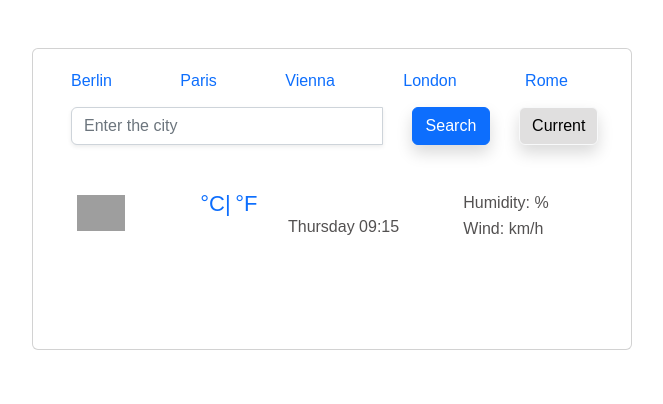
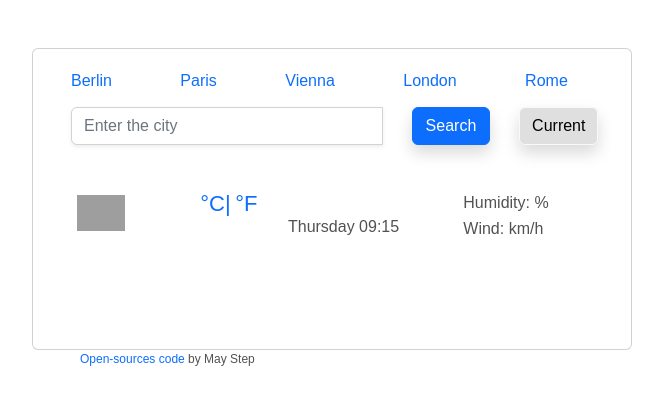
Before and after one commit to maharadgy-242/my-weather-app, a plain HTML site: page index.html in a window 1280 px wide. Shown: the whole page, without its empty margins (50-713 px from the left). Drawn offline with nearby package versions, Linux system fonts and the light colour scheme; no server answers; grey boxes are pictures that could not be loaded.

Commit message:
Added @open-sources code" link and style for it

```diff
--- a/index.html
+++ b/index.html
@@ -119,6 +119,7 @@
       </div>
       </div>
       </div>
+      <p id="open-sourssec-code-link"><a href="https://github.com/maharadgy-242/my-weather-app" target="_blank">Open-sources code</a> by May Step</p>
     </div>
     <script src="./script.js"></script>
 </body>
--- a/style.css
+++ b/style.css
@@ -149,3 +149,8 @@ p {
   margin-top: -10px;
   background: rgb(224, 223, 223);
 }
+
+#open-sourssec-code-link {
+  margin: auto auto auto 130px;
+  font-size: 12px;
+}
```
